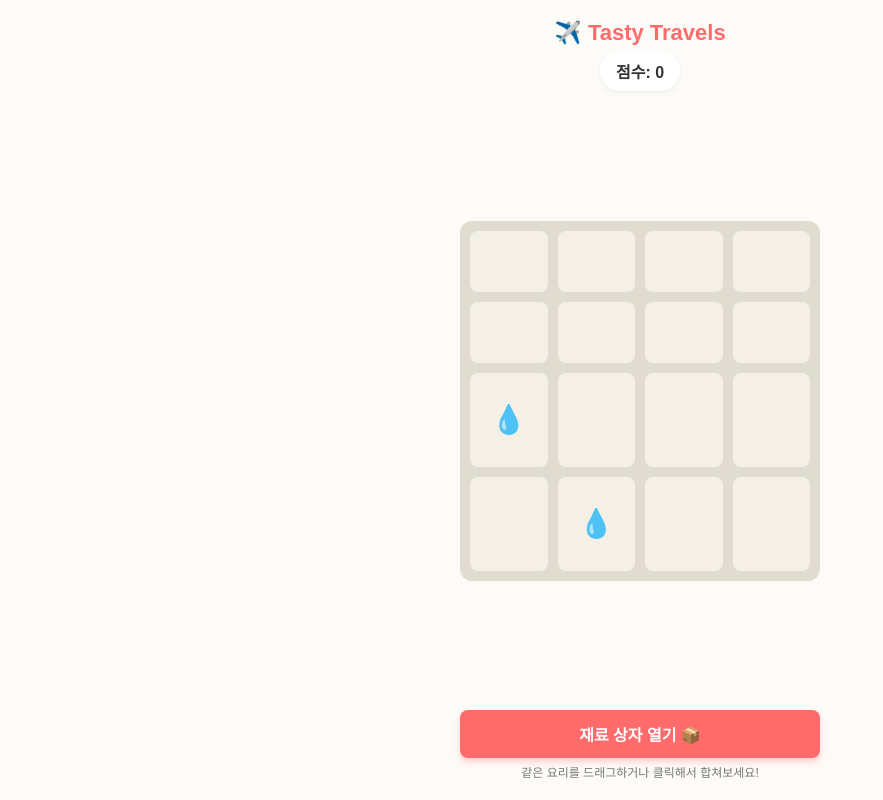
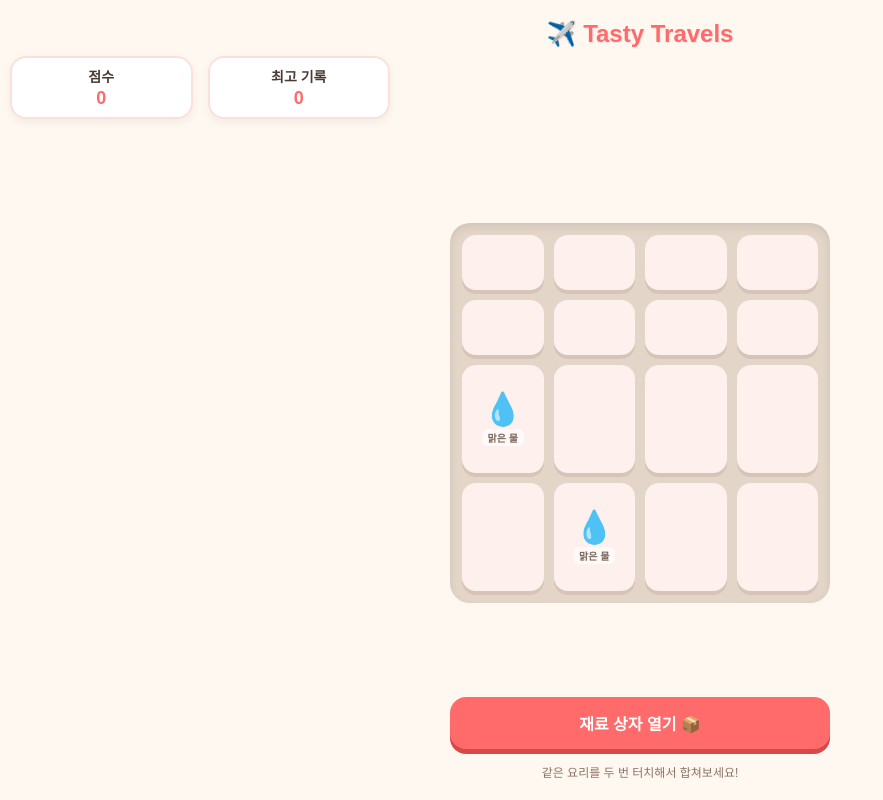
Before and after one commit to eonvrix-del/merge_food, a plain HTML site: page index.html in a window 1280 px wide. Shown: the whole page, without its empty margins (0-883 px from the left). Drawn offline with Linux system fonts and the light colour scheme.

Commit message:
Update index.html

```diff
--- a/index.html
+++ b/index.html
@@ -5,66 +5,120 @@
     <meta name="viewport" content="width=device-width, initial-scale=1.0, user-scalable=no">
     <title>Tasty Travels: Merge</title>
     <style>
-* { box-sizing: border-box; margin: 0; padding: 0; font-family: 'Apple SD Gothic Neo', sans-serif; }
-body { background: #fdfbf7; display: flex; flex-direction: column; align-items: center; justify-content: space-between; height: 100vh; padding: 20px 10px; color: #333; }
-header { text-align: center; width: 100%; margin-bottom: 10px; }
-h1 { font-size: 22px; color: #ff6b6b; margin-bottom: 5px; }
-.score-board { font-size: 16px; font-weight: bold; background: #fff; padding: 8px 16px; border-radius: 20px; box-shadow: 0 2px 5px rgba(0,0,0,0.05); display: inline-block; }
-.board { display: grid; grid-template-columns: repeat(4, 1fr); gap: 10px; width: 100%; max-width: 360px; aspect-ratio: 1; background: #e0dcd0; padding: 10px; border-radius: 12px; }
-.cell { background: #f4f0e6; border-radius: 8px; display: flex; align-items: center; justify-content: center; font-size: 28px; cursor: pointer; user-select: none; transition: transform 0.1s; position: relative; }
-.cell:active { transform: scale(0.95); }
-.controls { width: 100%; max-width: 360px; display: flex; gap: 10px; margin-top: 10px; }
-button { flex: 1; padding: 12px; font-size: 16px; font-weight: bold; border: none; border-radius: 8px; background: #ff6b6b; color: white; cursor: pointer; box-shadow: 0 4px 6px rgba(255,107,107,0.3); }
-button:active { background: #fa5252; }
-.guide { font-size: 12px; color: #777; text-align: center; margin-top: 5px; }
+        * { box-sizing: border-box; margin: 0; padding: 0; font-family: 'Apple SD Gothic Neo', 'Malgun Gothic', sans-serif; -webkit-tap-highlight-color: transparent; }
+        body { background: #fff8f0; display: flex; flex-direction: column; align-items: center; justify-content: space-between; height: 100vh; height: 100dvh; padding: 20px 10px; color: #4a3b32; user-select: none; }
+        header { text-align: center; width: 100%; }
+        h1 { font-size: 24px; color: #ff6b6b; margin-bottom: 8px; font-weight: 800; text-shadow: 1px 1px 0px #ffe3e3; }
+        .score-container { display: flex; justify-content: center; gap: 15px; width: 100%; max-width: 380px; margin-bottom: 10px; }
+        .score-box { background: #fff; padding: 8px 16px; border-radius: 16px; box-shadow: 0 4px 10px rgba(0,0,0,0.05); font-size: 14px; font-weight: bold; flex: 1; text-align: center; border: 2px solid #fae1dd; }
+        .score-box span { display: block; font-size: 18px; color: #ff6b6b; margin-top: 2px; }
+
+        .board { display: grid; grid-template-columns: repeat(4, 1fr); gap: 10px; width: 100%; max-width: 380px; aspect-ratio: 1; background: #e3d5c8; padding: 12px; border-radius: 20px; box-shadow: inset 0 4px 8px rgba(0,0,0,0.08); }
+        .cell { background: #fdf0ed; border-radius: 14px; display: flex; flex-direction: column; align-items: center; justify-content: center; cursor: pointer; position: relative; box-shadow: 0 4px 0 #d7c4b7; transition: all 0.1s ease; }
+        .cell:active { transform: translateY(2px); box-shadow: 0 2px 0 #d7c4b7; }
+        .cell.selected { background: #ffe3e3 !important; border: 3px solid #ff6b6b; box-shadow: 0 0 10px rgba(255,107,107,0.5); }
+
+        .item-icon { font-size: 32px; line-height: 1; margin-bottom: 4px; }
+        .item-name { font-size: 10px; font-weight: bold; color: #7a6558; background: rgba(255,255,255,0.7); padding: 1px 6px; border-radius: 6px; }
+
+        .controls { width: 100%; max-width: 380px; display: flex; flex-direction: column; gap: 10px; }
+        button { width: 100%; padding: 14px; font-size: 16px; font-weight: bold; border: none; border-radius: 16px; background: #ff6b6b; color: white; cursor: pointer; box-shadow: 0 5px 0 #d94848; transition: all 0.1s; }
+        button:active { transform: translateY(3px); box-shadow: 0 2px 0 #d94848; }
+        .guide { font-size: 12px; color: #8c7365; text-align: center; margin-top: 4px; }
+
+        /* 게임오버 모달 */
+        #game-over { display: none; position: fixed; top: 0; left: 0; width: 100%; height: 100%; background: rgba(0,0,0,0.5); justify-content: center; align-items: center; z-index: 10; }
+        .modal-content { background: #fff; padding: 30px; border-radius: 24px; text-align: center; width: 80%; max-width: 300px; box-shadow: 0 10px 25px rgba(0,0,0,0.2); }
+        .modal-content h2 { color: #ff6b6b; margin-bottom: 10px; font-size: 22px; }
+        .modal-content p { margin-bottom: 20px; font-size: 15px; color: #666; }
     </style>
 </head>
 <body>
     <header>
         <h1>✈️ Tasty Travels</h1>
-<div class="score-board">점수: <span id="score">0</span></div>
+        <div class="score-container">
+            <div class="score-box">점수 <span id="score">0</span></div>
+            <div class="score-box">최고 기록 <span id="best-score">0</span></div>
+        </div>
     </header>
 
     <div class="board" id="board"></div>
 
-<div style="width: 100%; max-width: 360px;">
     <div class="controls">
         <button onclick="spawnItem()">재료 상자 열기 📦</button>
+        <p class="guide">같은 요리를 두 번 터치해서 합쳐보세요!</p>
     </div>
-<p class="guide">같은 요리를 드래그하거나 클릭해서 합쳐보세요!</p>
+
+    <div id="game-over">
+        <div class="modal-content">
+            <h2>Game Over! 😢</h2>
+            <p>보드판이 꽉 찼습니다!<br>최종 점수: <span id="final-score" style="font-weight:bold; color:#ff6b6b;">0</span>점</p>
+            <button onclick="resetGame()">다시 시작하기</button>
+        </div>
     </div>
 
     <script>
-const items = ['💧', '🌾', '🍞', '🧀', '🍳', '🍔', '🍕', '🍰', '👑'];
+        const stages = [
+            { icon: '💧', name: '맑은 물' },
+            { icon: '🌾', name: '황금 밀' },
+            { icon: '🍞', name: '고소한 빵' },
+            { icon: '🧀', name: '신선 치즈' },
+            { icon: '🍳', name: '달걀후라이' },
+            { icon: '🍔', name: '수제 햄버거' },
+            { icon: '🍕', name: '화덕 피자' },
+            { icon: '🥞', name: '팬케이크' },
+            { icon: '🍰', name: '딸기 케이크' },
+            { icon: '👑', name: '미슐랭 요리' }
+        ];
+
         let board = Array(16).fill(0);
         let score = 0;
+        let bestScore = localStorage.getItem('tasty_best') || 0;
         let selectedIdx = null;
+
+        document.getElementById('best-score').innerText = bestScore;
 
         function updateView() {
             const boardEl = document.getElementById('board');
             boardEl.innerHTML = '';
+
             board.forEach((val, idx) => {
                 const cell = document.createElement('div');
                 cell.className = 'cell';
+                if (selectedIdx === idx) cell.classList.add('selected');
+
                 if (val > 0) {
-cell.innerText = items[val - 1];
-if (selectedIdx === idx) cell.style.border = '3px solid #ff6b6b';
+                    const item = stages[val - 1];
+                    cell.innerHTML = `
+                        <div class="item-icon">${item.icon}</div>
+                        <div class="item-name">${item.name}</div>
+                    `;
                 }
                 cell.onclick = () => handleCellClick(idx);
                 boardEl.appendChild(cell);
             });
+
             document.getElementById('score').innerText = score;
+            if (score > bestScore) {
+                bestScore = score;
+                localStorage.setItem('tasty_best', bestScore);
+                document.getElementById('best-score').innerText = bestScore;
+            }
         }
 
         function spawnItem() {
             const emptyIdxs = board.map((val, idx) => val === 0 ? idx : null).filter(val => val !== null);
             if (emptyIdxs.length === 0) {
-alert('자리가 부족합니다!');
+                checkGameOver();
                 return;
             }
             const randomIdx = emptyIdxs[Math.floor(Math.random() * emptyIdxs.length)];
-board[randomIdx] = 1; // 기본 재료(물/밀 등) 생성
+            board[randomIdx] = 1; // 1단계(물) 생성
             updateView();
+
+            if (board.filter(v => v === 0).length === 0) {
+                checkGameOver();
+            }
         }
 
         function handleCellClick(idx) {
@@ -75,19 +129,38 @@ updateView();
                 }
             } else {
                 if (selectedIdx === idx) {
-selectedIdx = null; // 취소
+                    selectedIdx = null; // 선택 해제
                 } else if (board[selectedIdx] === board[idx]) {
-// 같은 아이템 합치기
-board[idx] = board[idx] + 1;
-score += board[idx] * 10;
+                    // 머지 성공!
+                    board[idx] = Math.min(board[idx] + 1, stages.length);
+                    score += board[idx] * 20;
                     board[selectedIdx] = 0;
                     selectedIdx = null;
+                    updateView();
                 } else {
-// 다른 아이템이면 선택 이동
+                    // 다른 아이템을 누르면 선택 전환
                     selectedIdx = board[idx] > 0 ? idx : null;
                 }
                 updateView();
             }
+        }
+
+        function checkGameOver() {
+            const emptyIdxs = board.filter(v => v === 0);
+            if (emptyIdxs.length === 0) {
+                // 인접한 같은 칸이 있는지 체크하는 로직 생략 후 단순 빈칸 여부로 판단
+                document.getElementById('final-score').innerText = score;
+                document.getElementById('game-over').style.display = 'flex';
+            }
+        }
+
+        function resetGame() {
+            board = Array(16).fill(0);
+            score = 0;
+            selectedIdx = null;
+            document.getElementById('game-over').style.display = 'none';
+            spawnItem();
+            spawnItem();
         }
 
         // 초기 시작 아이템 2개 제공
```
Lines whose indentation alone changed are shown as unchanged.
